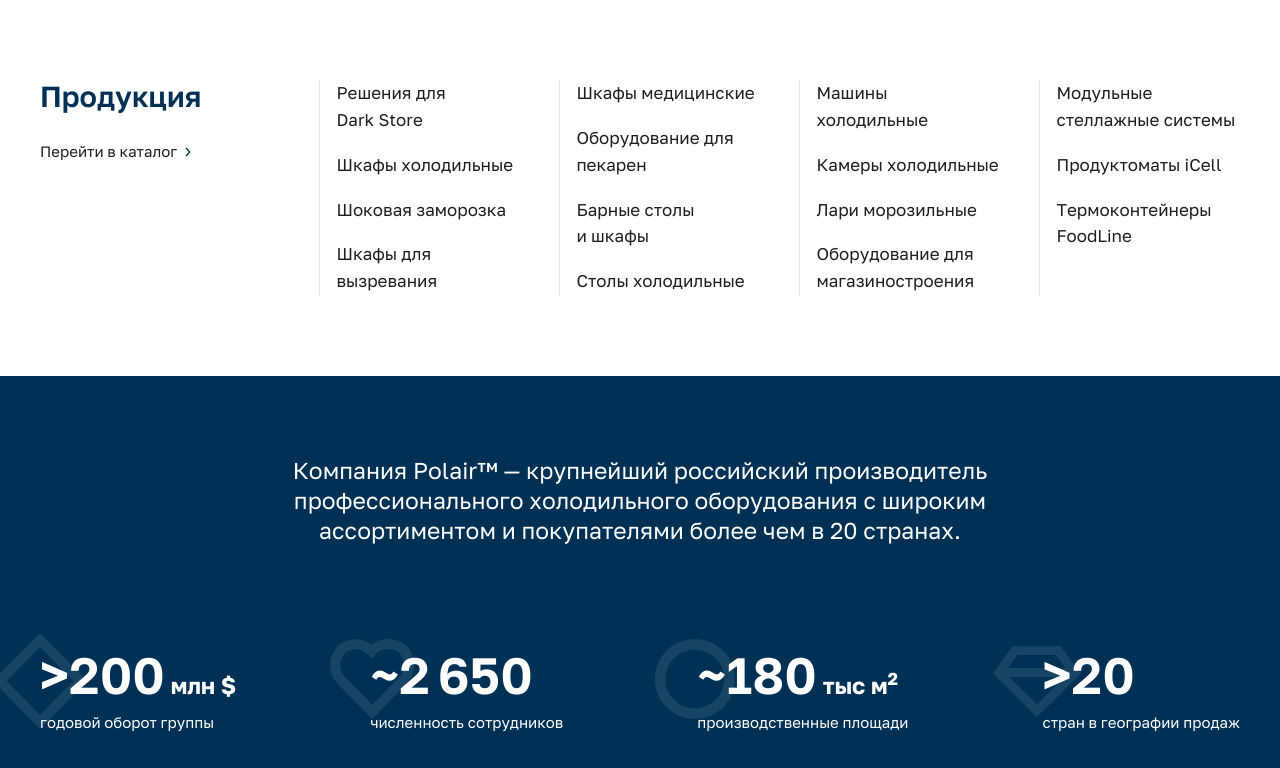
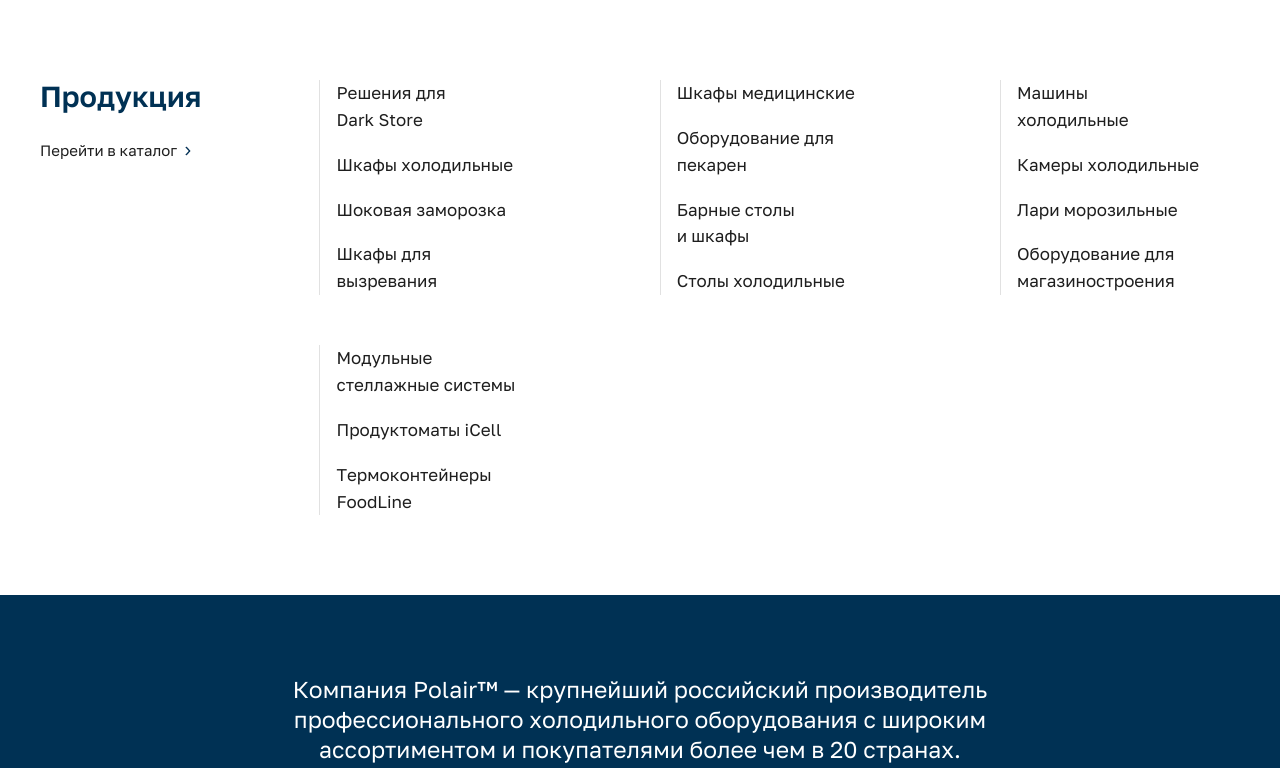
Before and after one commit to TNataliiaS/Test-CreativeCult, a website: page src/index.html in a window 1280 px wide. Shown: the part 736-1504 px from the top of the page. Drawn offline with nearby package versions, Linux system fonts and the light colour scheme; files that its build step writes are made by us from their sources; files whose address does not match are found by name.

Commit message:
add add adaptive main-menu block

```diff
--- a/src/assets/scss/_vars.scss
+++ b/src/assets/scss/_vars.scss
@@ -4,10 +4,10 @@
 $content-color-accent: #003154;
 $content-color-second: #1E1E1E;
 
-// $breakpoint-xxl: 1399px;
+$breakpoint-xxl: 1399px;
 $breakpoint-xl: 1199px;
 $breakpoint-lg: 991px;
 $breakpoint-md: 767px;
-// $breakpoint-md-additional: 600px;
 $breakpoint-sm: 575px;
+$breakpoint-sm-additional: 510px;
 $breakpoint-xs: 414px;
--- a/src/assets/scss/components/_btn.scss
+++ b/src/assets/scss/components/_btn.scss
@@ -64,10 +64,25 @@
 
     &--link {
         padding-right: 16px;
+        padding-bottom: 2px;
 
         color: $content-color-second;
 
         position: relative;
+
+        &:before {
+            content: '';
+            width: 0;
+            height: 1px;
+
+            background-color: $content-color-second;
+
+            position: absolute;
+            bottom: 0;
+            left: 0;
+
+            transition: width .2s linear;
+        }
 
         &:after {
             content: '';
@@ -84,5 +99,12 @@
 
             transform: rotate(-90deg);
         }
+
+        &:hover:before,
+        &:active:before {
+            width: 100%;
+        }
+
+        @extend %link-hover-active;
     }
 }
--- a/src/assets/scss/components/_main-menu.scss
+++ b/src/assets/scss/components/_main-menu.scss
@@ -1,8 +1,20 @@
 .main-menu {
     display: flex;
 
+    @include breakpoint($breakpoint-md) {
+        flex-direction: column;
+    }
+
     &__header {
         margin-right: 118px;
+
+        @include breakpoint($breakpoint-lg) {
+            margin-right: 50px;
+        }
+
+        @include breakpoint($breakpoint-md) {
+            margin-bottom: 36px;
+        }
     }
 
     &__title {
@@ -12,6 +24,16 @@
     &__nav {
         display: flex;
         margin-bottom: 1px;
+
+        @include breakpoint($breakpoint-xxl) {
+            flex-wrap: wrap;
+            justify-content: space-between;
+            margin-bottom: -50px;
+        }
+
+        @include breakpoint($breakpoint-sm-additional) {
+            margin-bottom: -2px;
+        }
     }
 
     &__list {
@@ -20,17 +42,51 @@
         padding-left: 16px;
 
         border-left: 1px solid rgba(225, 225, 225, 1);
+
+        @include breakpoint($breakpoint-xxl) {
+            margin-bottom: 50px;
+        }
+
+        @include breakpoint($breakpoint-md) {
+            width: 45%;
+            margin-right: 0;
+        }
+
+        @include breakpoint($breakpoint-sm-additional) {
+            width: 100%;
+            margin-bottom: 33px;
+
+            &:last-child {
+                margin-bottom: 0;
+            }
+        }
     }
 
     &__item {
         &:not(:last-child) {
             margin-bottom: 18px;
+
+            @include breakpoint($breakpoint-xs) {
+                margin-bottom: 14px;
+            }
         }
     }
 
     &__link {
+        padding: 7px 0;
+
         font-size: 17px;
         line-height: 1.58;
         color: $content-color-second;
+
+        transition: opacity .2s linear;
+
+        @extend %link-hover-active;
+
+        @include breakpoint($breakpoint-xs) {
+            br {
+                display: none;
+            }
+        }
     }
 }
--- a/src/assets/scss/components/_section.scss
+++ b/src/assets/scss/components/_section.scss
@@ -1,6 +1,11 @@
 .section {
     &--primary {
         padding: 80px 0;
+
+        @include breakpoint($breakpoint-xs) {
+            padding-top: 46px;
+            padding-bottom: 52px;
+        }
     }
 
     &--second {
@@ -25,5 +30,11 @@
         line-height: 1.16;
         font-weight: 600;
         color: $content-color-accent;
+
+        @include breakpoint($breakpoint-xs) {
+            margin-bottom: 10px;
+
+            font-size: 27px;
+        }
     }
 }
```
Also changed, not shown: dist/assets/css/style.css, dist/assets/css/style.min.css, 1 other file.
